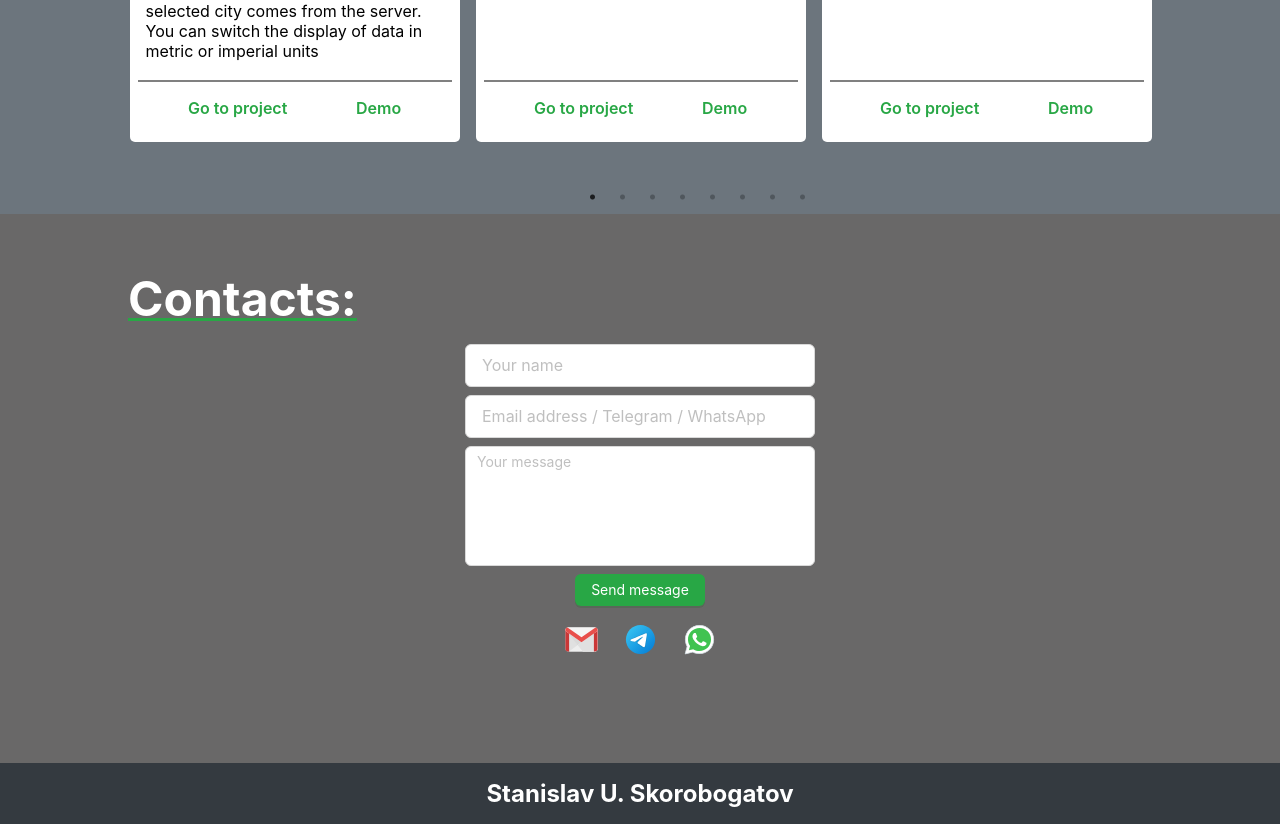
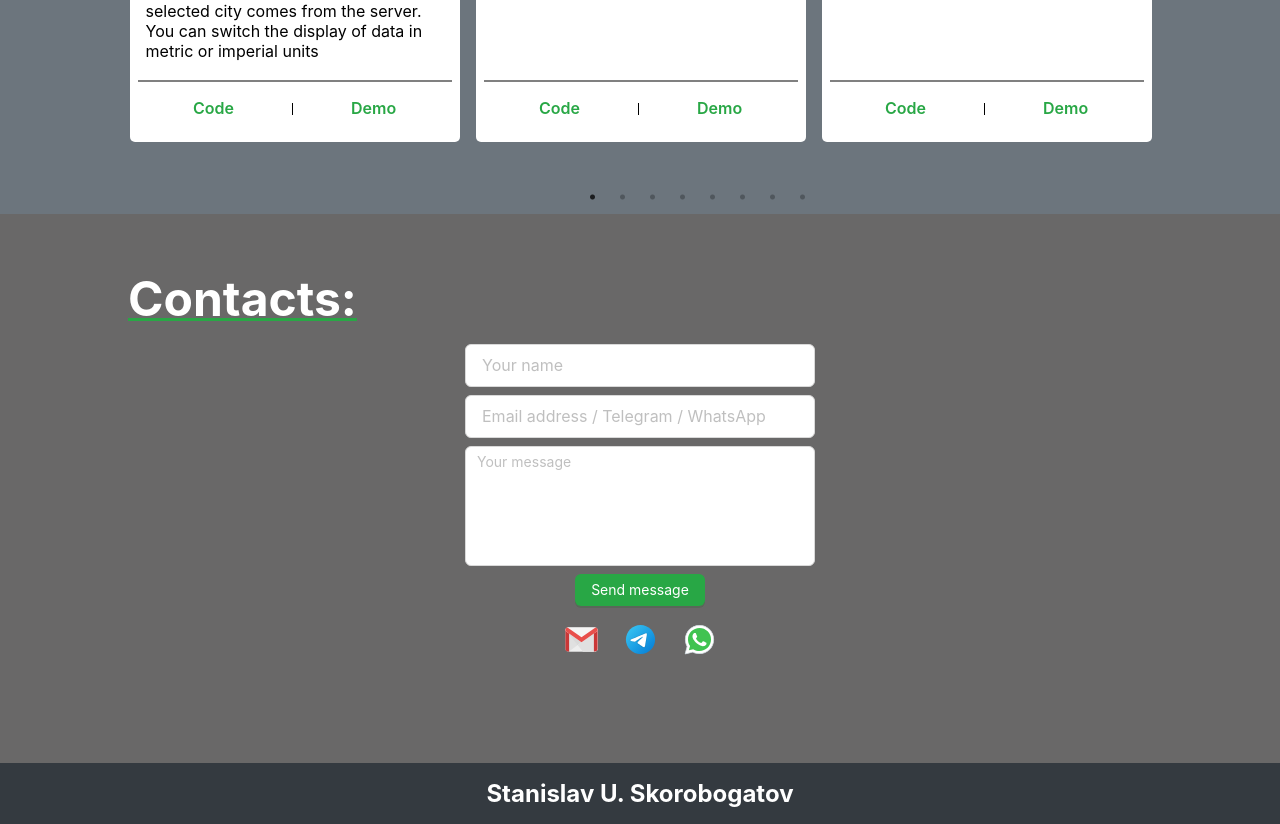
Before and after one commit to beliy-beret/portfolio-vite, a React (Vite) app: page / in a window 1280 px wide. Shown: the part 2016-2840 px from the top of the page. Built offline with nearby package versions, Linux system fonts and the light colour scheme.

Commit message:
change project card actions style

```diff
--- a/src/sections/Projects/projectCard/ProjectCard.tsx
+++ b/src/sections/Projects/projectCard/ProjectCard.tsx
@@ -1,3 +1,5 @@
+import { Divider, Space } from 'antd'
+
 import { FC } from 'react'
 import { ProjectType } from '../projectList'
 import classes from './projectCard.module.css'
@@ -21,12 +23,14 @@ export const ProjectCard: FC<ComponentPropsType> = ({
         <p>{description}</p>
       </div>
       <div className={classes.cardActions}>
-        <a href={url} target='_blank' rel='noreferrer'>
-          Go to project
-        </a>
-        <a href={demo} target='_blank' rel='noreferrer'>
-          Demo
-        </a>
+        <Space size={50} split={<Divider type='vertical' style={{ borderColor: 'black' }} />}>
+          <a href={url} target='_blank' rel='noreferrer'>
+            Code
+          </a>
+          <a href={demo} target='_blank' rel='noreferrer'>
+            Demo
+          </a>
+        </Space>
       </div>
     </div>
   )
```
